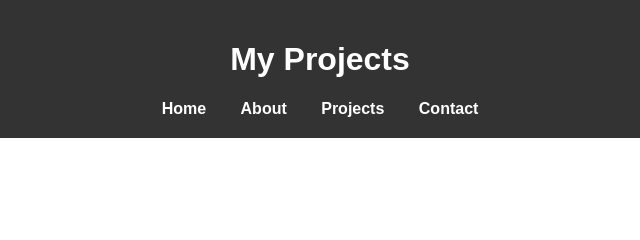
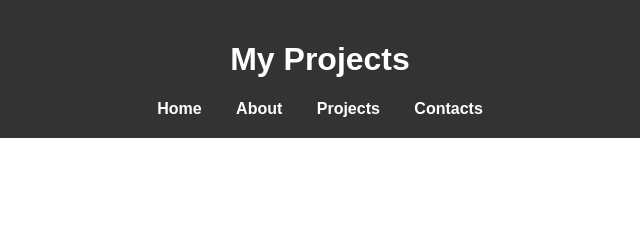
Before and after one commit to aflahpk123/folio1, a plain HTML site: page projects.html in a window 1280 px wide. Shown: the top 240 px of the page, 320-960 px from the left. Drawn offline with Linux system fonts and the light colour scheme.

Commit message:
Update projects.html

```diff
--- a/projects.html
+++ b/projects.html
@@ -12,7 +12,7 @@
 <a href="index.html">Home</a>
 <a href="about.html">About</a>
 <a href="projects.html">Projects</a>
-<a href="contact.html">Contact</a>
+<a href="contacts.html">Contacts</a>
 </nav>
 </header>
 <section>
@@ -28,4 +28,5 @@
 </section>
 <script src="script.js"></script>
 </body>
+
 </html>
```
